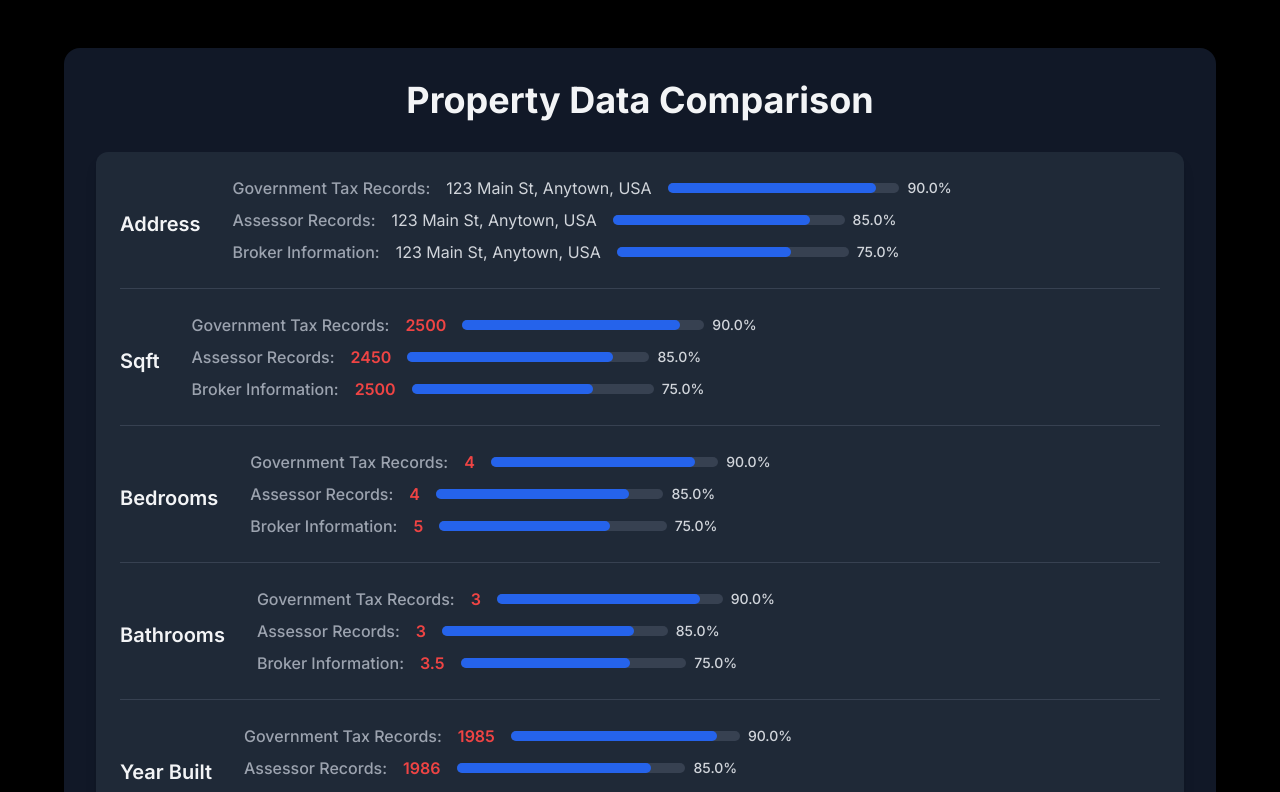
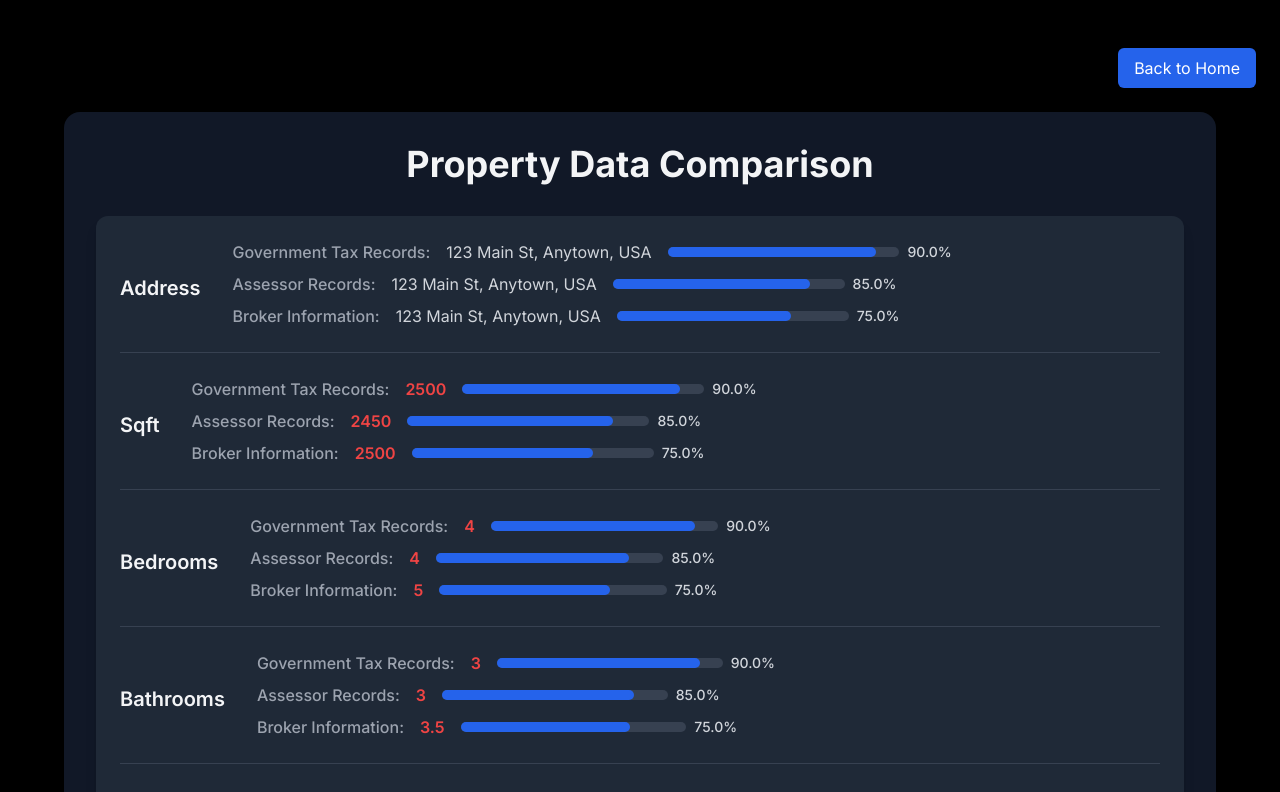
Before and after one commit to virgilttr/sukuna, a Next.js app in the folder frontend/: page /property-comparison in a window 1280 px wide. Shown: the top 792 px of the page. Built offline with nearby package versions, Linux system fonts and the light colour scheme.

Commit message:
Add home button

```diff
--- a/frontend/app/property-comparison/page.tsx
+++ b/frontend/app/property-comparison/page.tsx
@@ -1,8 +1,16 @@
 import PropertyDataComparison from "@/components/PropertyDataComparison";
+import Link from "next/link";
 
 export default function PropertyComparisonPage() {
   return (
-    <div className="min-h-screen bg-black py-12">
+    <div className="min-h-screen bg-black py-12 px-6">
+      <div className="flex justify-end mb-6">
+        <Link href="/">
+          <button className="px-4 py-2 bg-blue-600 text-white rounded-md hover:bg-blue-500 transition">
+            Back to Home
+          </button>
+        </Link>
+      </div>
       <PropertyDataComparison />
     </div>
   );
```
